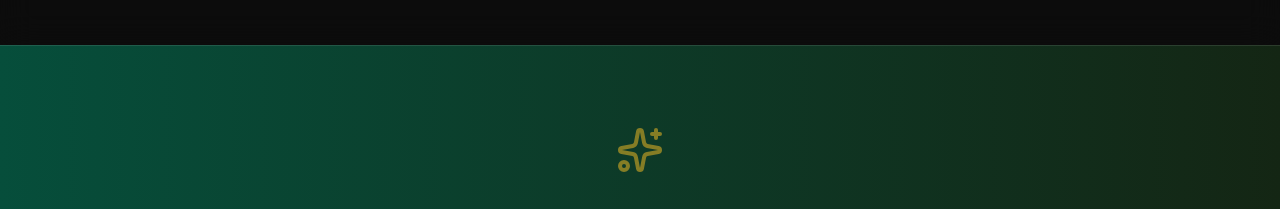
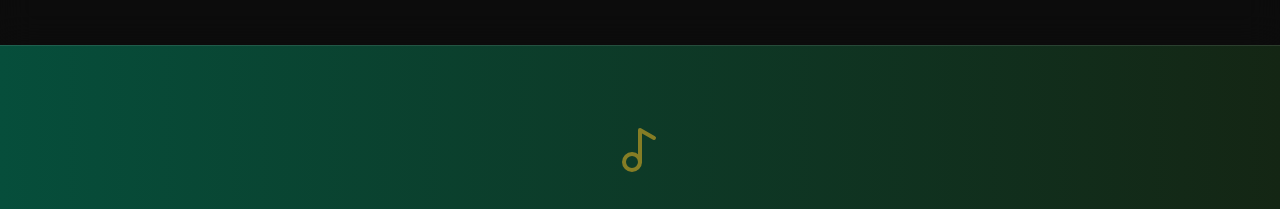
Before and after one commit to HammazoneRecords/tarrus-riley--reggae-planet, a React (Vite) app: page / in a window 1280 px wide. Shown: the part 5700-5909 px from the top of the page. Built offline with nearby package versions, Linux system fonts and the light colour scheme.

Commit message:
fix: replace Sparkles icon with Music2 — avoid Gemini logo resemblance

```diff
--- a/App.tsx
+++ b/App.tsx
@@ -3,7 +3,7 @@ import { motion, useScroll, useTransform, AnimatePresence } from 'framer-motion'
 import {
   Ticket, Globe, Zap, Music, MapPin, Menu, X, Calendar,
   Play, ChevronLeft, ChevronRight, Mic2, Disc, Heart,
-  ShoppingBag, Mail, Sparkles, Volume2, Share2, Plus,
+  ShoppingBag, Mail, Music2, Volume2, Share2, Plus,
   ExternalLink, Briefcase, Info, MessageSquare, Award
 } from 'lucide-react';
 import FluidBackground from './components/FluidBackground';
@@ -632,7 +632,7 @@ const App: React.FC = () => {
       {/* NEWSLETTER SECTION */}
       <section className="relative z-10 py-20 bg-gradient-to-r from-[#064e3b] to-[#142614] border-y border-white/10">
         <div className="max-w-4xl mx-auto px-6 text-center">
-          <Sparkles className="w-12 h-12 text-[#fbbf24] mx-auto mb-8 animate-pulse" />
+          <Music2 className="w-12 h-12 text-[#fbbf24] mx-auto mb-8 animate-pulse" />
           <h2 className="text-4xl md:text-6xl font-heading font-bold mb-6">JOIN THE <span className="text-[#fbbf24]">TRIBE</span></h2>
           <p className="text-gray-300 text-lg mb-10 max-w-2xl mx-auto font-light">
             Stay tuned for exclusive drops, hidden tracks, and tour announcements before the rest of the world. Pure vibrations straight to your inbox.
```
